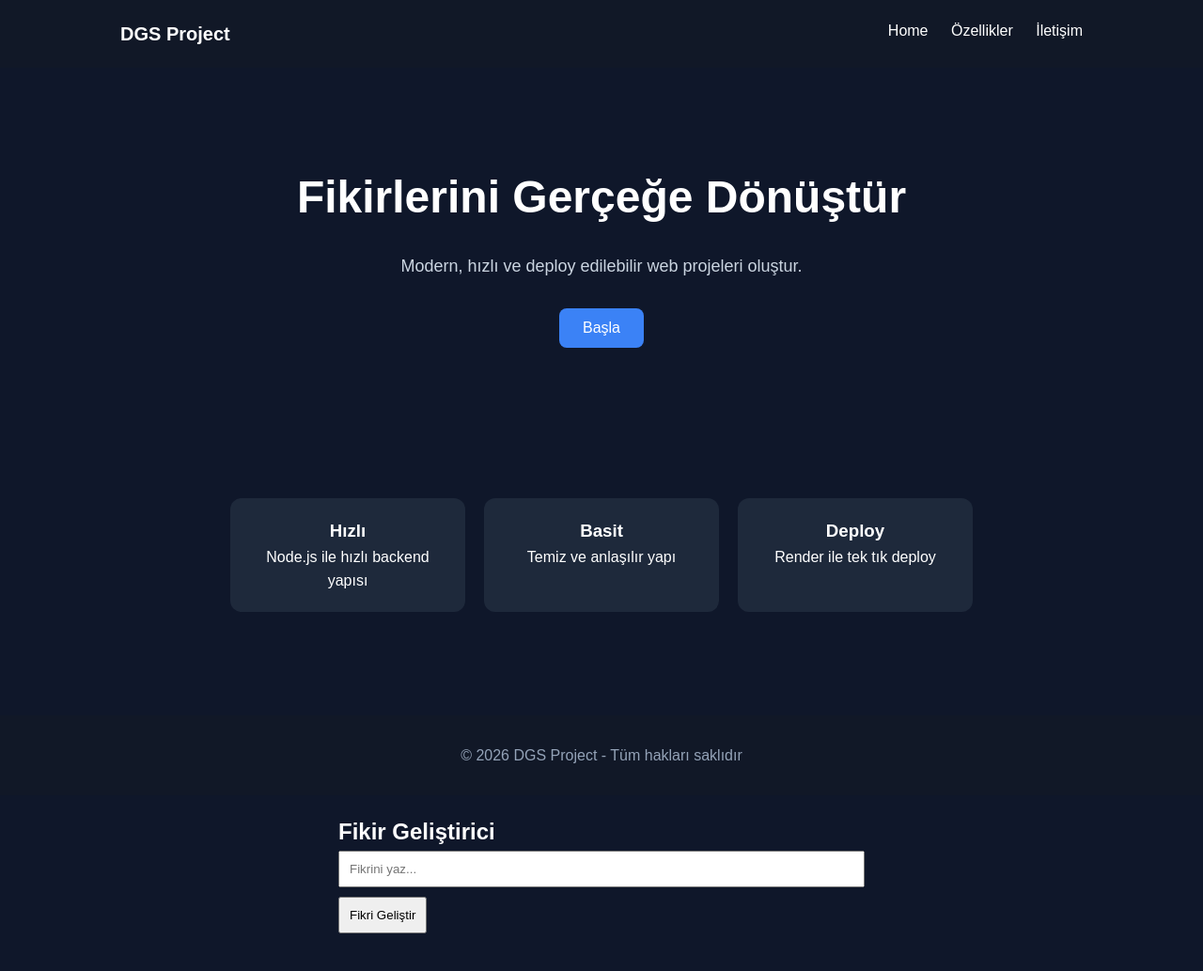
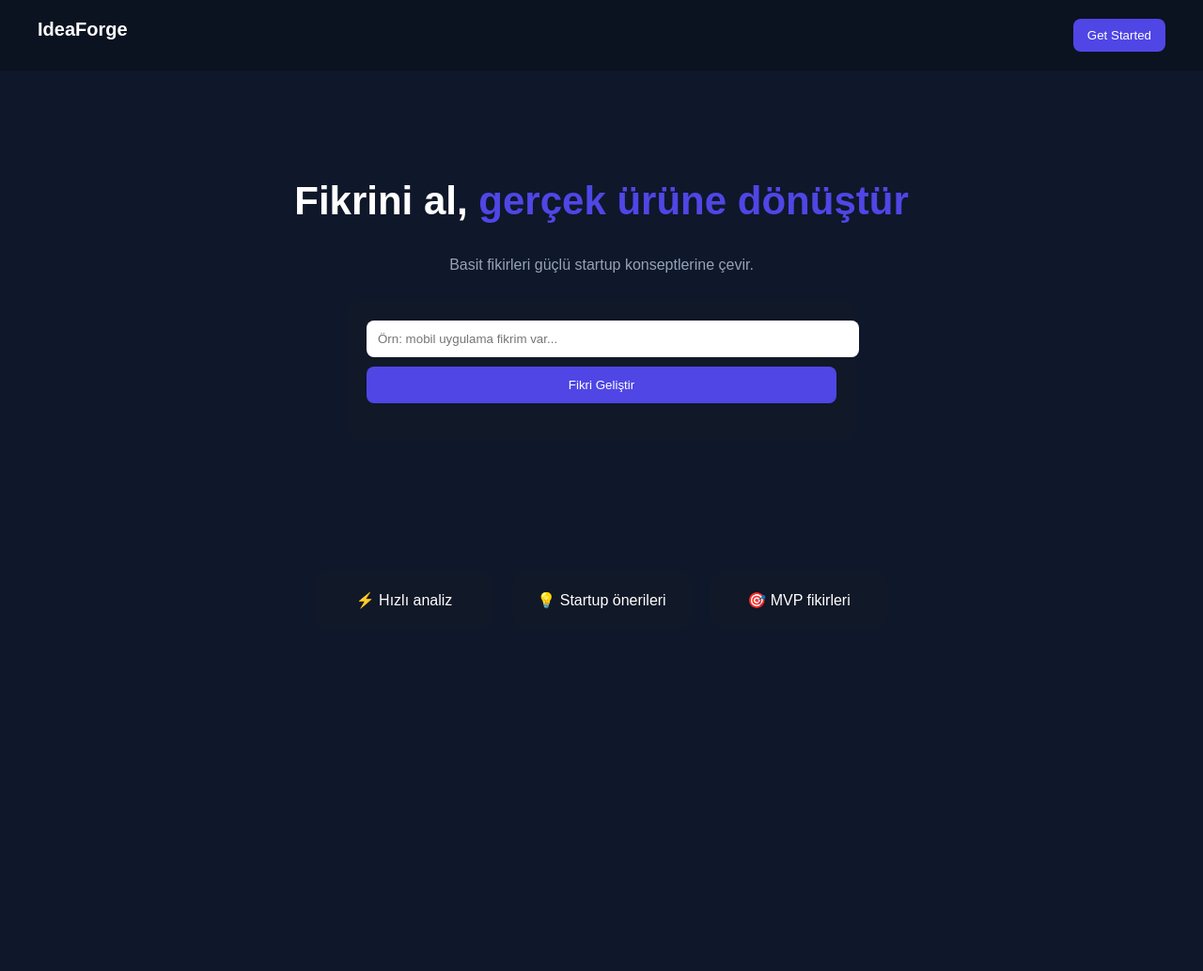
Before and after one commit to emlikates04-maker/is-fikir-sistemi, a website: page public/index.html in a window 1280 px wide. Shown: the whole page at 94% size. After the commit the page ends 800 px from the top, so only its background shows below. Drawn offline with Linux system fonts and the light colour scheme.

Commit message:
Add files via upload

```diff
--- a/public/app.js
+++ b/public/app.js
@@ -2,55 +2,22 @@ function generateIdeas() {
   const input = document.getElementById("ideaInput").value;
   const output = document.getElementById("output");
 
-  if (!input.trim()) {
-    output.innerHTML = "Bir fikir yazmalısın.";
+  if (!input) {
+    output.innerHTML = "Bir fikir yaz.";
     return;
   }
 
-  const category = detectCategory(input);
-  const ideas = createIdeas(input, category);
+  const ideas = [
+    "🎯 Hedef kitleni daralt: " + input,
+    "⚡ MVP versiyonunu 1 haftada çıkarabilirsin",
+    "💰 Para kazanma modeli eklemelisin",
+    "📊 Rakip analizi yap",
+    "🚀 Küçük bir test landing page oluştur"
+  ];
 
-  output.innerHTML = `
-    <h3>📌 Kategori: ${category}</h3>
-    ${ideas.map(i => `
-      <div style="
-        padding:10px;
-        margin:8px 0;
-        border:1px solid #ddd;
-        border-radius:8px;
-      ">
-        💡 ${i}
-      </div>
-    `).join("")}
-  `;
+  output.innerHTML = ideas.map(i => `<p>${i}</p>`).join("");
 }
-
-// Basit kategori tespiti
-function detectCategory(text) {
-  const t = text.toLowerCase();
-
-  if (t.includes("app") || t.includes("uygulama")) {
-    return "Uygulama Fikri";
-  }
-
-  if (t.includes("instagram") || t.includes("tiktok") || t.includes("video")) {
-    return "İçerik Fikri";
-  }
-
-  if (t.includes("para") || t.includes("sat") || t.includes("iş")) {
-    return "İş Fikri";
-  }
-
-  return "Genel Fikir";
+if (input.toLowerCase().includes("yazılım müh")) {
+  output.innerHTML = "Ne yazık ki bitti kardeşim 💀";
+  return;
 }
-
-// Fikir üretme motoru (MVP logic)
-function createIdeas(input, category) {
-  return [
-    `${input} için hedef kitleni daha spesifik hale getirebilirsin.`,
-    `${category} olarak bunu küçük bir MVP’ye indirgemelisin.`,
-    `Bu fikri test etmek için 1 sayfalık landing page yapabilirsin.`,
-    `Para kazanma modeli eklemeyi düşünebilirsin (abonelik / reklam / satış).`,
-    `Rakip analizi yaparak fark yaratabileceğin bir alan bulabilirsin.`
-  ];
-}
--- a/public/index.html
+++ b/public/index.html
@@ -3,155 +3,44 @@
 <head>
   <meta charset="UTF-8" />
   <meta name="viewport" content="width=device-width, initial-scale=1.0"/>
-  <title>Benim Projem</title>
-
-  <style>
-    * {
-      margin: 0;
-      padding: 0;
-      box-sizing: border-box;
-      font-family: Arial, sans-serif;
-    }
-
-    body {
-      background: #0f172a;
-      color: white;
-      line-height: 1.6;
-    }
-
-    /* NAVBAR */
-    .nav {
-      display: flex;
-      justify-content: space-between;
-      padding: 20px 10%;
-      background: #111827;
-    }
-
-    .logo {
-      font-weight: bold;
-      font-size: 20px;
-    }
-
-    .nav a {
-      color: white;
-      text-decoration: none;
-      margin-left: 20px;
-    }
-
-    /* HERO */
-    .hero {
-      text-align: center;
-      padding: 100px 10%;
-    }
-
-    .hero h1 {
-      font-size: 48px;
-      margin-bottom: 20px;
-    }
-
-    .hero p {
-      font-size: 18px;
-      color: #cbd5e1;
-      margin-bottom: 30px;
-    }
-
-    .btn {
-      padding: 12px 25px;
-      background: #3b82f6;
-      color: white;
-      border: none;
-      border-radius: 8px;
-      cursor: pointer;
-      font-size: 16px;
-    }
-
-    .btn:hover {
-      background: #2563eb;
-    }
-
-    /* FEATURES */
-    .features {
-      display: flex;
-      justify-content: center;
-      gap: 20px;
-      padding: 60px 10%;
-      flex-wrap: wrap;
-    }
-
-    .card {
-      background: #1e293b;
-      padding: 20px;
-      border-radius: 12px;
-      width: 250px;
-      text-align: center;
-    }
-
-    /* FOOTER */
-    .footer {
-      text-align: center;
-      padding: 30px;
-      background: #111827;
-      margin-top: 50px;
-      color: #94a3b8;
-    }
-
-  </style>
+  <title>IdeaForge - Fikir Geliştirici</title>
+  <link rel="stylesheet" href="style.css" />
 </head>
 
 <body>
 
   <!-- NAV -->
-  <div class="nav">
-    <div class="logo">DGS Project</div>
-    <div>
-      <a href="#">Home</a>
-      <a href="#">Özellikler</a>
-      <a href="#">İletişim</a>
-    </div>
-  </div>
+  <header class="nav">
+    <div class="logo">IdeaForge</div>
+    <button class="btn-small">Get Started</button>
+  </header>
 
   <!-- HERO -->
   <section class="hero">
-    <h1>Fikirlerini Gerçeğe Dönüştür</h1>
-    <p>Modern, hızlı ve deploy edilebilir web projeleri oluştur.</p>
-    <button class="btn" onclick="alert('Başlıyoruz 🚀')">Başla</button>
+    <h1>Fikrini al, <span>gerçek ürüne dönüştür</span></h1>
+    <p>Basit fikirleri güçlü startup konseptlerine çevir.</p>
+
+    <div class="card">
+      <input id="ideaInput" placeholder="Örn: mobil uygulama fikrim var..." />
+      <button onclick="generateIdeas()">Fikri Geliştir</button>
+
+      <div id="output"></div>
+    </div>
   </section>
 
   <!-- FEATURES -->
   <section class="features">
-    <div class="card">
-      <h3>Hızlı</h3>
-      <p>Node.js ile hızlı backend yapısı</p>
+    <div class="feature">
+      ⚡ Hızlı analiz
     </div>
-
-    <div class="card">
-      <h3>Basit</h3>
-      <p>Temiz ve anlaşılır yapı</p>
+    <div class="feature">
+      💡 Startup önerileri
     </div>
-
-    <div class="card">
-      <h3>Deploy</h3>
-      <p>Render ile tek tık deploy</p>
+    <div class="feature">
+      🎯 MVP fikirleri
     </div>
   </section>
 
-  <!-- FOOTER -->
-  <div class="footer">
-    © 2026 DGS Project - Tüm hakları saklıdır
-  </div>
-
+  <script src="app.js"></script>
 </body>
 </html>
-<div style="max-width:600px;margin:auto;padding:20px;">
-  <h2>Fikir Geliştirici</h2>
-
-  <input id="ideaInput" placeholder="Fikrini yaz..." style="width:100%;padding:10px;" />
-
-  <button onclick="generateIdeas()" style="margin-top:10px;padding:10px;">
-    Fikri Geliştir
-  </button>
-
-  <div id="output" style="margin-top:20px;"></div>
-</div>
-
-<script src="app.js"></script>
--- /dev/null
+++ b/public/style.css
@@ -0,0 +1,98 @@
+body {
+  margin: 0;
+  font-family: Arial, sans-serif;
+  background: #0f172a;
+  color: white;
+}
+
+/* NAV */
+.nav {
+  display: flex;
+  justify-content: space-between;
+  padding: 20px 40px;
+  background: #0b1220;
+}
+
+.logo {
+  font-weight: bold;
+  font-size: 20px;
+}
+
+.btn-small {
+  background: #4f46e5;
+  border: none;
+  padding: 10px 15px;
+  color: white;
+  border-radius: 8px;
+  cursor: pointer;
+}
+
+/* HERO */
+.hero {
+  text-align: center;
+  padding: 80px 20px;
+}
+
+.hero h1 {
+  font-size: 42px;
+}
+
+.hero span {
+  color: #4f46e5;
+}
+
+.hero p {
+  color: #94a3b8;
+  margin-bottom: 30px;
+}
+
+/* CARD */
+.card {
+  background: #111827;
+  padding: 20px;
+  border-radius: 12px;
+  max-width: 500px;
+  margin: auto;
+}
+
+.card input {
+  width: 100%;
+  padding: 12px;
+  border-radius: 8px;
+  border: none;
+  margin-bottom: 10px;
+}
+
+.card button {
+  width: 100%;
+  padding: 12px;
+  background: #4f46e5;
+  border: none;
+  color: white;
+  border-radius: 8px;
+  cursor: pointer;
+}
+
+/* OUTPUT */
+#output {
+  margin-top: 20px;
+  text-align: left;
+  color: #cbd5e1;
+}
+
+/* FEATURES */
+.features {
+  display: flex;
+  justify-content: center;
+  gap: 20px;
+  margin-top: 60px;
+  flex-wrap: wrap;
+}
+
+.feature {
+  background: #111827;
+  padding: 20px;
+  border-radius: 12px;
+  width: 150px;
+  text-align: center;
+}
```
